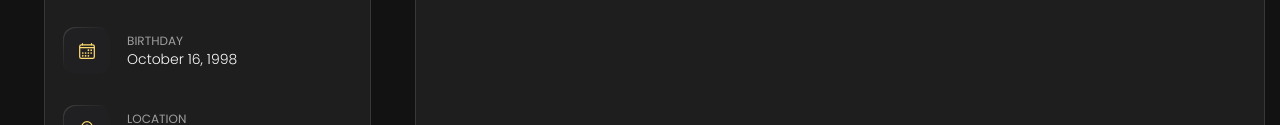
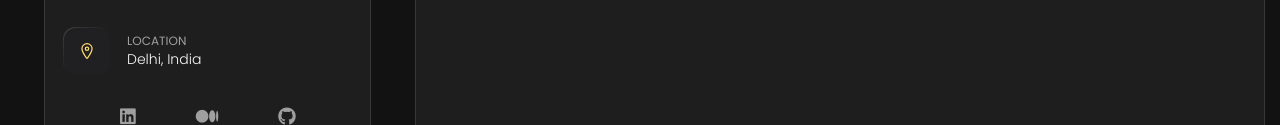
Before and after one commit to kumarmannish/kumarmannish.github.io, a plain HTML site: page index.html in a window 1280 px wide. Shown: the part 573-698 px from the top of the page. Drawn offline with nearby package versions, Linux system fonts and the light colour scheme.

Commit message:
Update index.html

```diff
--- a/index.html
+++ b/index.html
@@ -149,20 +149,6 @@
                         <p class="contact-title">Phone</p>
 
                         <a href="https://api.whatsapp.com/send?phone=919971526568" class="contact-link">+91 99715 26568</a>
-                    </div>
-
-                </li>
-
-                <li class="contact-item">
-
-                    <div class="icon-box">
-                        <ion-icon name="calendar-outline"></ion-icon>
-                    </div>
-
-                    <div class="contact-info">
-                        <p class="contact-title">Birthday</p>
-
-                        <time datetime="1998-10-16">October 16, 1998</time>
                     </div>
 
                 </li>
```
